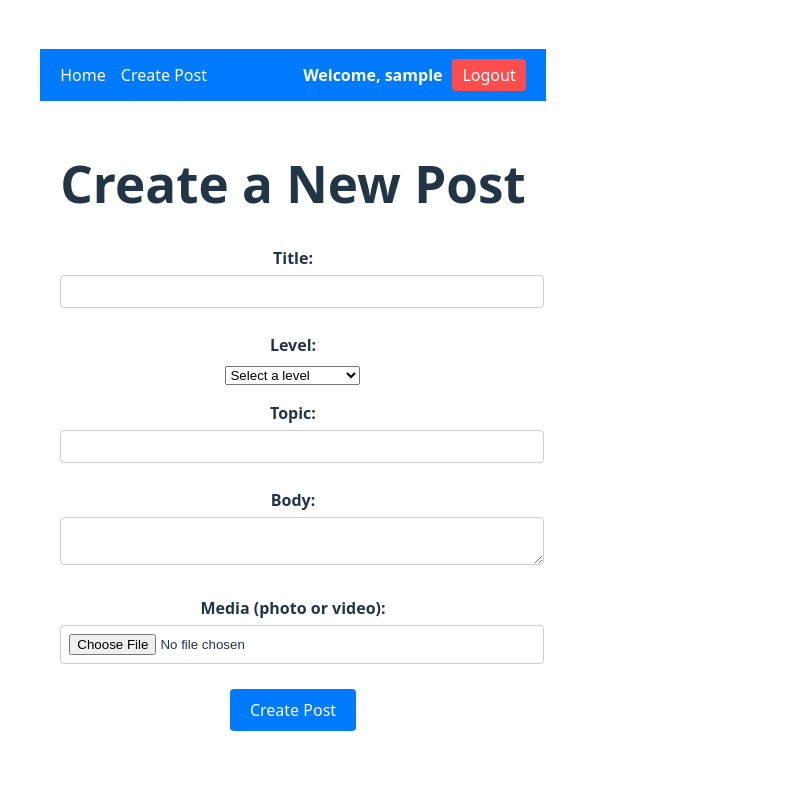
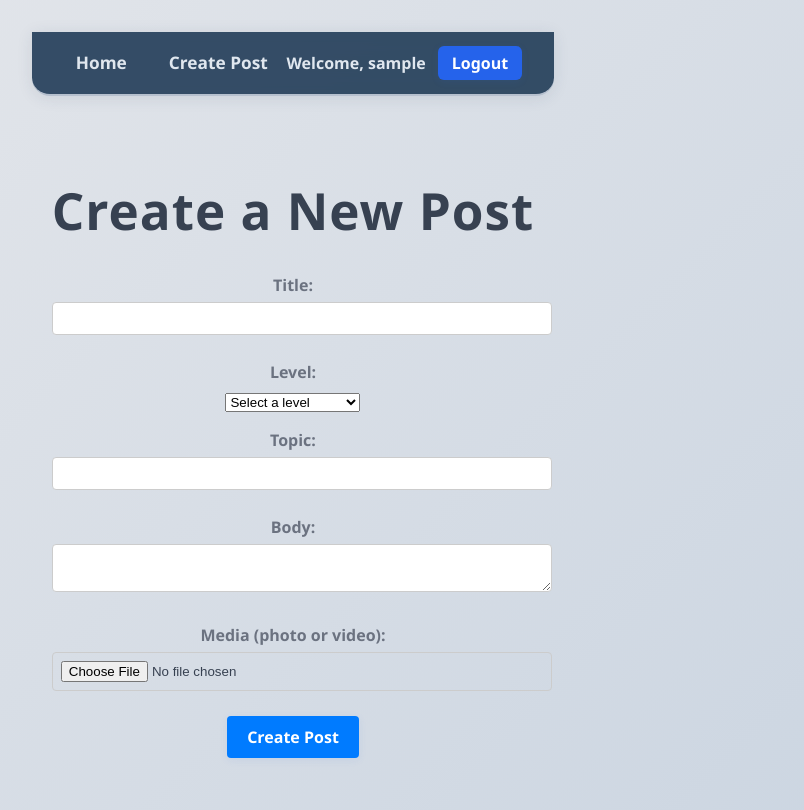
Before and after one commit to AHughes9905/snowcoach, a React (Vite) app in the folder frontend/snowcoach-frontend/: page /create in a window 1280 px wide. Shown: the whole page, without its empty margins (347-1151 px from the left). Built offline with nearby package versions, Linux system fonts and the light colour scheme; sample sign-in values are in the browser's storage.

Commit message:
changed css

```diff
--- a/frontend/snowcoach-frontend/src/App.css
+++ b/frontend/snowcoach-frontend/src/App.css
@@ -83,40 +83,139 @@
     display: flex;
     justify-content: space-between;
     align-items: center;
-    padding: 10px 20px;
-    background-color: #007bff;
-    color: white;
+    padding: 14px 32px;
+    background: rgba(37, 63, 91, 0.92); /* deep blue-grey with transparency */
+    backdrop-filter: blur(10px);
+    border-bottom: 2px solid #b6c0ce;
+    box-shadow: 0 2px 16px rgba(37, 63, 91, 0.10);
+    border-radius: 0 0 18px 18px;
+    margin-bottom: 2rem;
+}
+
+.navbar-logo {
+    font-size: 1.7rem;
+    font-weight: 800;
+    color: #e0e7ef;
+    letter-spacing: 2px;
+    text-shadow: 0 2px 8px #1e293b;
+    display: flex;
+    align-items: center;
+    gap: 8px;
 }
 
 .navbar-links a {
-    margin-right: 15px;
-    color: white;
+    margin-right: 18px;
+    color: #e0e7ef;
     text-decoration: none;
+    font-weight: 600;
+    font-size: 1.08rem;
+    padding: 6px 12px;
+    border-radius: 6px;
+    transition: background 0.18s, color 0.18s;
+}
+
+.navbar-links a:last-child {
+    margin-right: 0;
 }
 
 .navbar-links a:hover {
-    text-decoration: underline;
+    background: #2563eb;
+    color: #fff;
+    text-decoration: none;
 }
 
 .navbar-auth {
     display: flex;
     align-items: center;
-    gap: 10px;
+    gap: 12px;
 }
 
 .navbar-auth span {
     font-weight: bold;
+    color: #e0e7ef;
 }
 
 .navbar-auth button {
-    padding: 5px 10px;
-    background-color: #ff4d4d;
+    padding: 6px 14px;
+    background-color: #2563eb;
     color: white;
     border: none;
-    border-radius: 4px;
+    border-radius: 6px;
+    font-weight: 600;
+    font-size: 1rem;
     cursor: pointer;
+    transition: background 0.18s;
+    box-shadow: 0 2px 8px rgba(37, 99, 235, 0.08);
 }
 
 .navbar-auth button:hover {
-    background-color: #cc0000;
+    background-color: #1e40af;
 }
+
+/* Snowy white/grey background for the whole app */
+body {
+    background: linear-gradient(135deg, #e5e7eb 0%, #cbd5e1 100%);
+    min-height: 100vh;
+    font-family: 'Segoe UI', 'Roboto', Arial, sans-serif;
+    color: #374151;
+    margin: 0;
+    padding: 0;
+}
+
+/* Headings with cool grey */
+h1, h2, h3, h4, h5, h6 {
+    color: #374151;
+    font-weight: 700;
+    letter-spacing: 1px;
+}
+
+/* Card-like containers for sections */
+.my-posts-page,
+.my-completed-posts,
+.post-preview {
+    background: #fff;
+    border-radius: 12px;
+    box-shadow: 0 4px 24px rgba(60, 60, 60, 0.08);
+    padding: 2rem;
+    margin-bottom: 2rem;
+}
+
+/* Accent for completed posts section */
+.my-completed-posts {
+    background: #f1f5f9;
+    border: 1px solid #e5e7eb;
+}
+
+/* Muted grey for text */
+p, span, label {
+    color: #6b7280;
+}
+
+/* Blue buttons with snow feel */
+button,
+.button {
+    background: #2563eb;
+    color: #fff;
+    border: none;
+    border-radius: 6px;
+    padding: 0.6rem 1.2rem;
+    font-size: 1rem;
+    font-weight: 600;
+    cursor: pointer;
+    transition: background 0.2s;
+    box-shadow: 0 2px 8px rgba(37, 99, 235, 0.08);
+}
+
+button:hover,
+.button:hover {
+    background: #1e40af;
+}
+
+/* Responsive adjustments */
+@media (max-width: 600px) {
+    .my-posts-page,
+    .my-completed-posts,
+    .post-preview {
+        padding: 1rem;
+    }
+}
--- a/frontend/snowcoach-frontend/src/pages/MyPostsPreviewPage.tsx
+++ b/frontend/snowcoach-frontend/src/pages/MyPostsPreviewPage.tsx
@@ -60,7 +60,7 @@ function MyPostsPreviewPage() {
             <div className="my-completed-posts">
                 <h2>Completed Posts</h2>
                 {posts.filter(post => post.visibility === 'completed').length > 0 ? (
-                    posts.filter(post => post.visibility === 'completedD').map((post) => (
+                    posts.filter(post => post.visibility === 'completed').map((post) => (
                         <PostPreview
                             post={post}
                             key={post.id}
```
Also changed, not shown: 2 other files (tests, documents, lock files or other folders).
